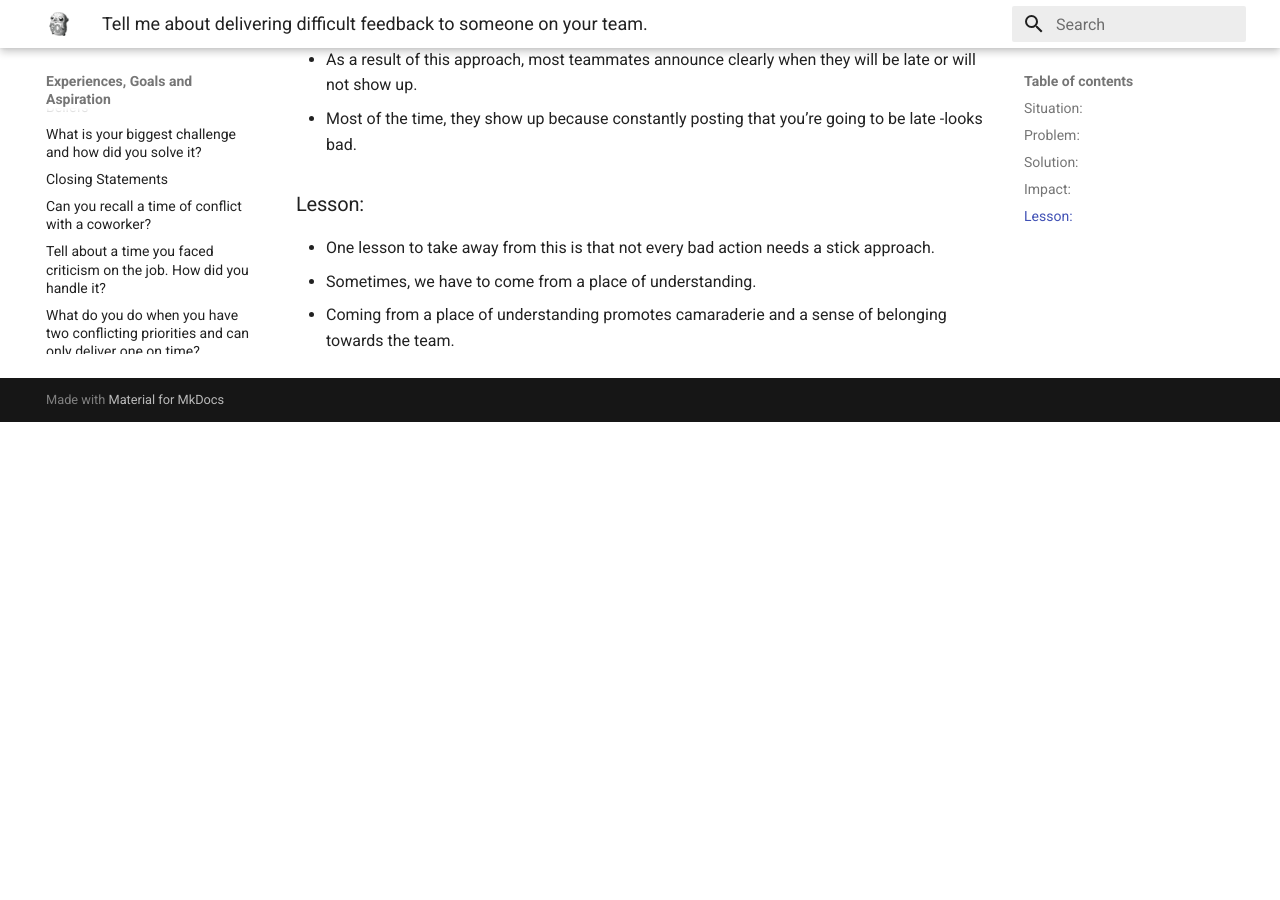
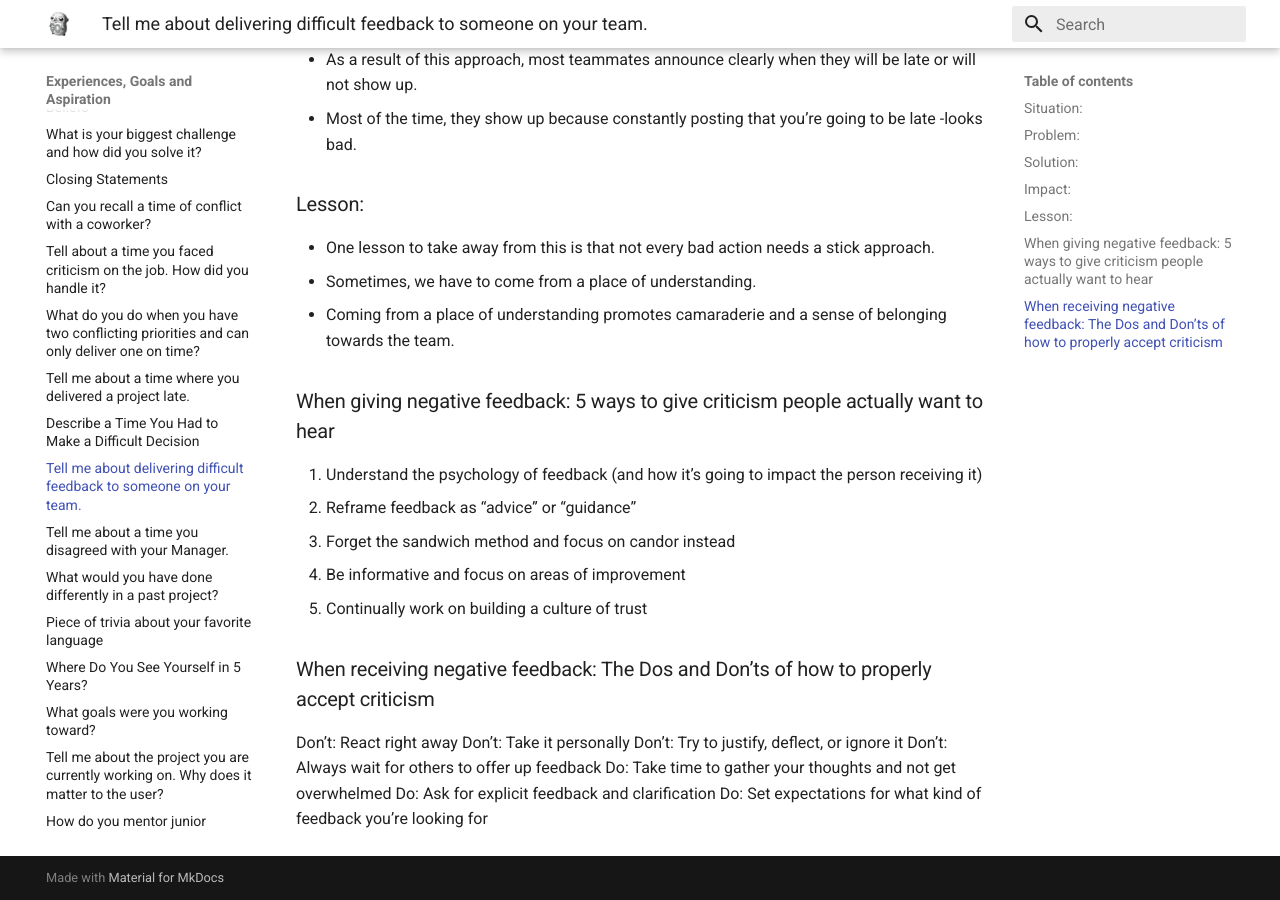
Before and after one commit to stashedUp/experiences, an MkDocs documentation site: the page built from docs/DificultFeedback.md, in a window 1280 px wide and 900 px high, scrolled down 1131 px. Built offline with MkDocs 1.6.1 and Material for MkDocs 9.7.7, drawn with Linux system fonts in a browser that asks for light colours; before the commit the page ends 1553 px from its top, so only the background shows below that.

Commit message:
Update DificultFeedback.md

```diff
--- a/docs/DificultFeedback.md
+++ b/docs/DificultFeedback.md
@@ -28,3 +28,21 @@
 - One lesson to take away from this is that not every bad action needs a stick approach.
 - Sometimes, we have to come from a place of understanding.
 - Coming from a place of understanding promotes  camaraderie and a sense of belonging towards the team.
+
+
+### When giving negative feedback: 5 ways to give criticism people actually want to hear
+1. Understand the psychology of feedback (and how it’s going to impact the person receiving it)
+2. Reframe feedback as “advice” or “guidance”
+3. Forget the sandwich method and focus on candor instead
+4. Be informative and focus on areas of improvement
+5. Continually work on building a culture of trust
+
+
+### When receiving negative feedback: The Dos and Don’ts of how to properly accept criticism
+Don’t: React right away
+Don’t: Take it personally
+Don’t: Try to justify, deflect, or ignore it
+Don’t: Always wait for others to offer up feedback
+Do: Take time to gather your thoughts and not get overwhelmed
+Do: Ask for explicit feedback and clarification
+Do: Set expectations for what kind of feedback you’re looking for
```
